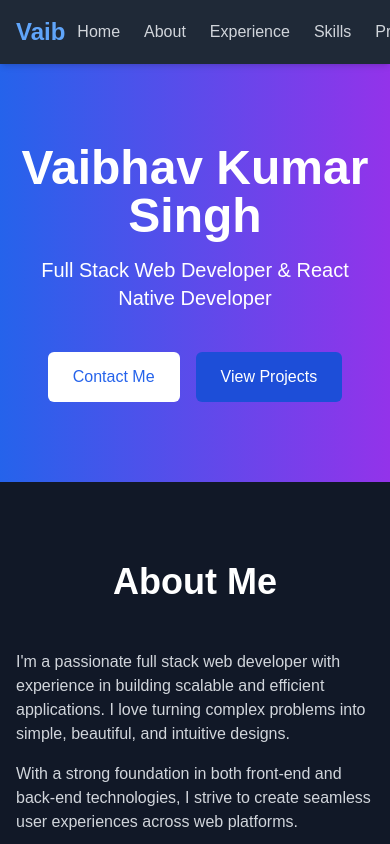
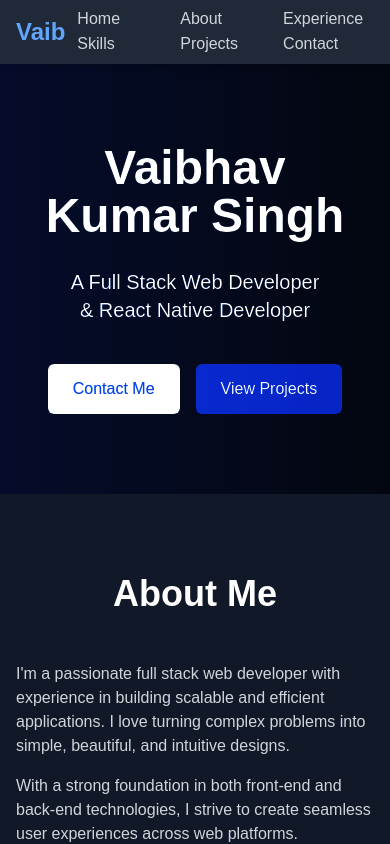
Before and after one commit to Vaib215/portfolio, a Next.js app: page / in a window 390 px wide. Shown: the top 844 px of the page. Built offline with nearby package versions, Linux system fonts and the light colour scheme; a web font is replaced by a local one.

Commit message:
some more changes

```diff
--- a/src/app/page.tsx
+++ b/src/app/page.tsx
@@ -9,10 +9,7 @@ import Footer from "@/components/layout/footer";
 
 const PortfolioWebsite = () => {
   return (
-    <div
-      id="home"
-      className="min-h-screen w-full bg-gray-50 dark:bg-gray-900 transition-colors duration-300"
-    >
+    <div className="min-h-screen overflow-x-hidden w-full bg-gray-50 dark:bg-gray-900 transition-colors duration-300">
       <Navbar />
       <Hero />
       <About />
--- a/src/components/layout/footer.tsx
+++ b/src/components/layout/footer.tsx
@@ -3,7 +3,7 @@ import React from "react";
 export default function Footer() {
   return (
     <footer className="bg-gray-800 dark:bg-gray-950 text-white py-8">
-      <div className="max-w-7xl mx-auto px-4 sm:px-6 lg:px-8 text-center">
+      <div className="mx-auto px-4 sm:px-6 lg:px-8 text-center">
         <p>&copy; 2024 Vaibhav Kumar Singh. All rights reserved.</p>
       </div>
     </footer>
--- a/src/components/layout/hero.tsx
+++ b/src/components/layout/hero.tsx
@@ -4,8 +4,12 @@ import { motion } from "framer-motion";
 
 export default function Hero() {
   return (
-    <header className="bg-gradient-to-r from-blue-600 to-purple-600 text-white">
-      <div className="max-w-7xl mx-auto py-20 px-4 sm:px-6 lg:px-8 text-center">
+    <header
+      id="home"
+      className="lg:bg-[url('/profile.png')] relative grid place-items-center bg-no-repeat bg-right min-h-[50%] text-blue-500 dark:text-white"
+    >
+      <div className="absolute inset-0 w-full h-full md:mx-0 bg-gradient-to-r mix-blend-soft-light" />
+      <div className="mx-auto text-balance w-full h-full py-20 px-4 sm:px-6 grid place-items-center place-content-center md:block text-center md:text-left">
         <motion.h1
           initial={{ opacity: 0, y: -50 }}
           animate={{ opacity: 1, y: 0 }}
@@ -18,15 +22,15 @@ export default function Hero() {
           initial={{ opacity: 0 }}
           animate={{ opacity: 1 }}
           transition={{ duration: 0.5, delay: 0.2 }}
-          className="mt-3 max-w-md mx-auto text-xl sm:text-2xl md:mt-5 md:max-w-3xl"
+          className="mt-3 max-w-md text-xl sm:text-2xl md:mt-5 md:max-w-3xl"
         >
-          Full Stack Web Developer & React Native Developer
+          A Full Stack Web Developer & React Native Developer
         </motion.p>
         <motion.div
           initial={{ opacity: 0 }}
           animate={{ opacity: 1 }}
           transition={{ duration: 0.5, delay: 0.4 }}
-          className="mt-10 flex justify-center space-x-4"
+          className="mt-10 flex justify-center md:justify-start space-x-4"
         >
           <a
             href="#contact"
--- a/src/components/layout/navbar.tsx
+++ b/src/components/layout/navbar.tsx
@@ -6,7 +6,7 @@ export default function Navbar() {
       <div className="h-16" />
       <nav className="bg-white dark:bg-gray-800 shadow-md fixed w-full top-0 z-40 transition-colors duration-300">
         <div className="w-full mx-auto px-4 sm:px-6 lg:px-8">
-          <div className="flex items-center justify-between h-16">
+          <div className="flex items-center justify-between h-16 py-3">
             <div className="flex-shrink-0 flex items-center">
               <a
                 href="#"
@@ -15,7 +15,7 @@ export default function Navbar() {
                 Vaib
               </a>
             </div>
-            <div className="flex items-center">
+            <div className="grid grid-cols-3 sm:flex items-center">
               {[
                 "Home",
                 "About",
--- a/src/components/layout/section.tsx
+++ b/src/components/layout/section.tsx
@@ -19,7 +19,7 @@ export default function Section({
           initial={{ opacity: 0, y: 50 }}
           whileInView={{ opacity: 1, y: 0 }}
           transition={{ duration: 0.5 }}
-          className="text-4xl font-extrabold text-gray-900 dark:text-white mb-12 text-center"
+          className="text-4xl font-extrabold text-blue-500 dark:text-white mb-12 text-center"
         >
           {title}
         </motion.h2>
--- a/src/components/layout/toggle-theme.tsx
+++ b/src/components/layout/toggle-theme.tsx
@@ -17,7 +17,7 @@ const ThemeToggle = () => {
   return (
     <button
       onClick={toggleTheme}
-      className="z-50 w-8 p-1 aspect-square rounded-full bg-gray-800 dark:bg-gray-200 text-gray-800 dark:text-gray-200"
+      className="hidden md:grid z-50 w-8 p-1 aspect-square rounded-full bg-gray-800 dark:bg-gray-200 text-gray-800 dark:text-gray-200"
     >
       {isDark ? "☀️" : "🌙"}
     </button>
```
